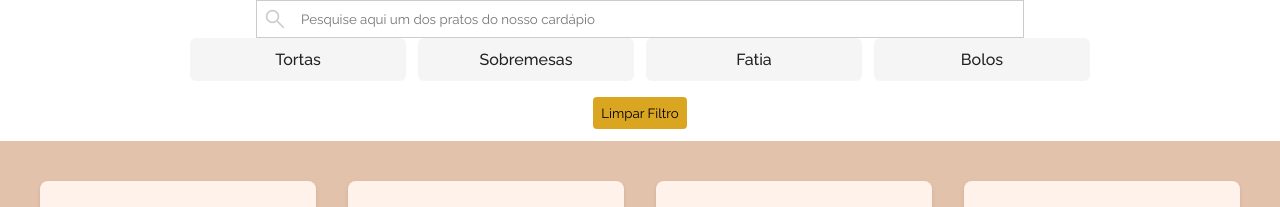
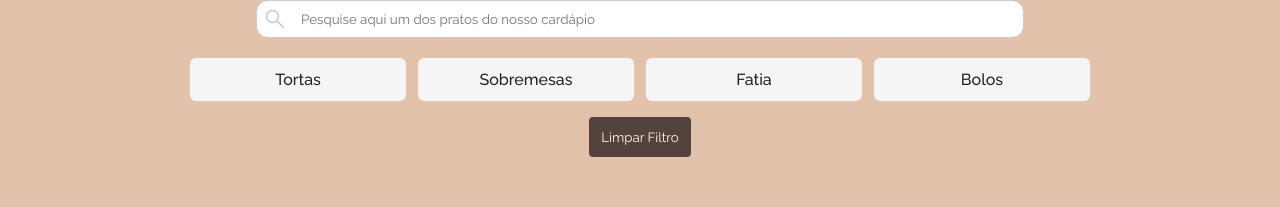
Before and after one commit to EuDavidev/devcake, a Next.js app: page / in a window 1280 px wide. Shown: the top 207 px of the page. Built offline with nearby package versions, Linux system fonts and the light colour scheme.

Commit message:
feat: adicionada ajustes na tela.

```diff
--- a/src/app/components/FiltrarProdutos/FiltrarProdutos.module.css
+++ b/src/app/components/FiltrarProdutos/FiltrarProdutos.module.css
@@ -5,6 +5,7 @@
   width: 100%;
   height: 100%;
   flex-direction: column;
+  background-color: var(--background-produtos);
 }
 
 .filters {
@@ -37,9 +38,10 @@
 }
 
 .limparFiltro {
-  background-color: #daa520;
+  background-color: var(--marrom-color);
+  color: var(--rosa-light-color);
   margin-bottom: 12px;
-  padding: 8px;
+  padding: 12px;
   border: none;
   border-radius: 4px;
   cursor: pointer;
@@ -49,6 +51,9 @@
   display: flex;
   width: 60%;
   border: solid 1px #ccc;
+  background-color: white;
+  border-radius: 12px;
+  margin-bottom: 20px;
 }
 
 .lupa {
@@ -62,6 +67,7 @@
   max-width: 700px;
   padding: 8px;
   border: none;
+  text-decoration: none;
 }
 
 @media (max-width: 900px) {
--- a/src/app/page.js
+++ b/src/app/page.js
@@ -25,7 +25,9 @@ export default function Home() {
         <Sobre/>
       </section>
       <section className={styles.contato}>
-      <Contato/>
+        <div className={styles.footer}>
+          <Contato/>
+        </div>
       </section>
     </div>
   );
--- a/src/app/page.module.css
+++ b/src/app/page.module.css
@@ -8,11 +8,20 @@
 
 .contato{
   display: flex;
+  flex-direction: column;
   width: 100%;
   justify-content: center;
   background-color: var(--creme-color);
 }
 
+.footer{
+  display: flex;
+  flex-direction: column;
+  align-items: center;
+  justify-content: center;
+  width: 100%;
+  padding: 20px;
+}
 
 @media (max-width: 600px) {
   .wrapper {
```
